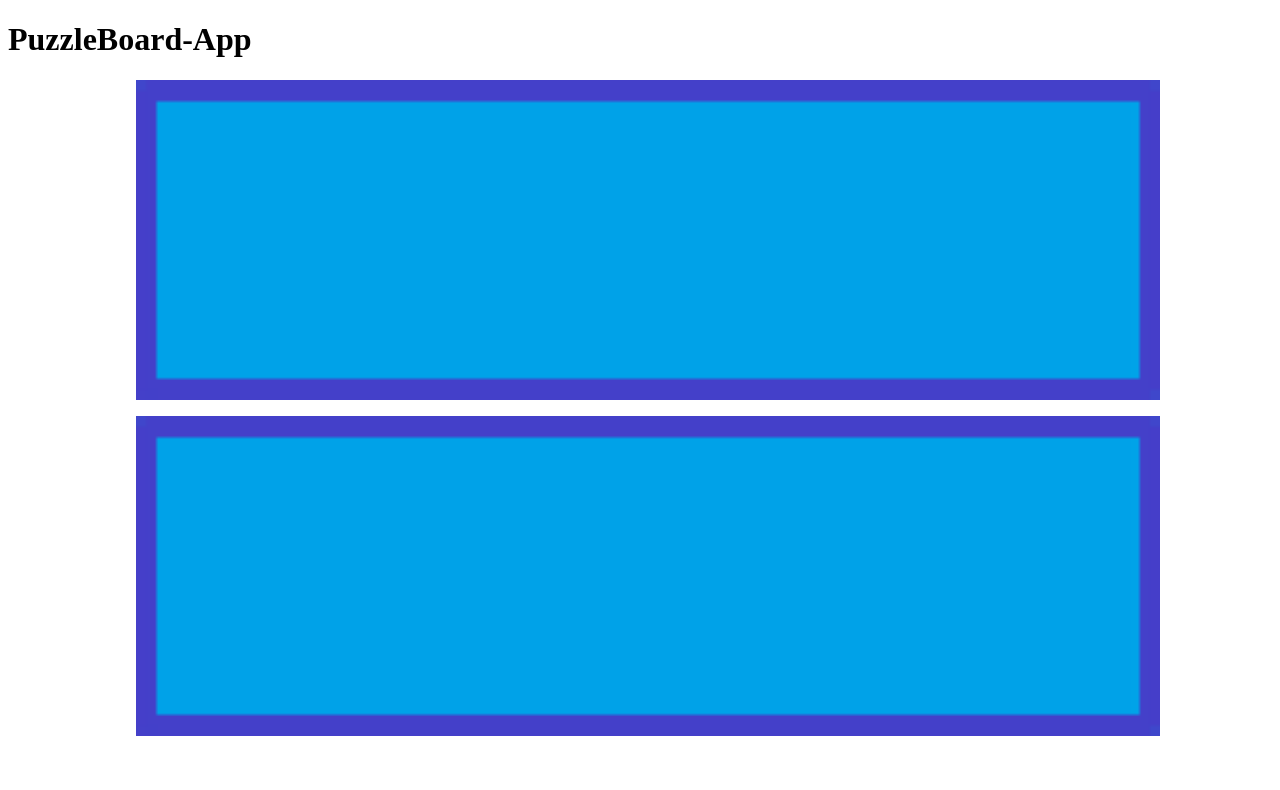
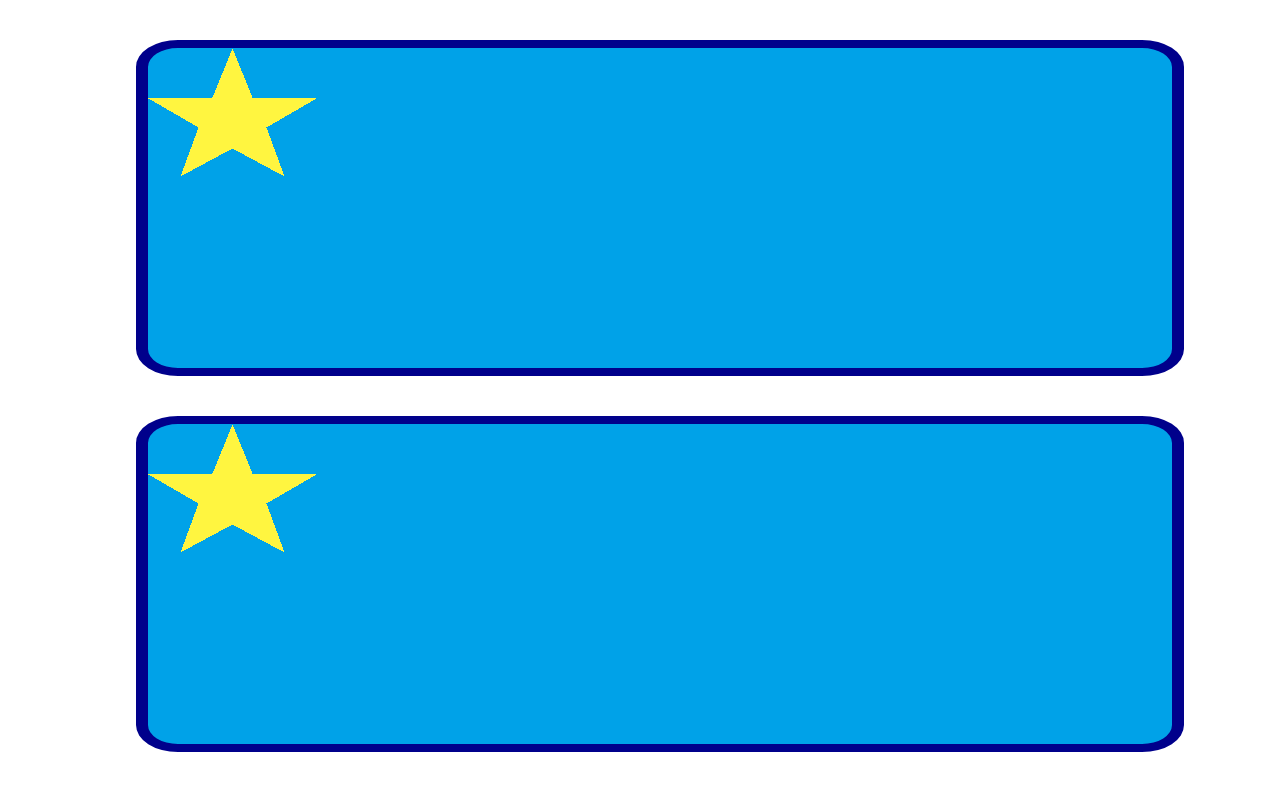
Before and after one commit to lwarnock/PuzzleBoard, an Angular app in the folder PuzzleBoard-App/: page / in a window 1280 px wide. Shown: the top 790 px of the page. Built offline with nearby package versions, Linux system fonts and the light colour scheme.

Commit message:
Built a basic Item list in each PuzzleBoard. So far, this doesn't do much. I'm needing to connect the Item objects to the Item list inside the PuzzleBoard, but for now each PuzzleBoard is a list group

```diff
--- a/PuzzleBoard-App/src/app/app.component.html
+++ b/PuzzleBoard-App/src/app/app.component.html
@@ -1,4 +1,5 @@
-<h1>{{title}}</h1>
-<app-puzzle-board></app-puzzle-board>
-<app-puzzle-board></app-puzzle-board>
+<section cdkDropListGroup>
+    <app-puzzle-board></app-puzzle-board>
+    <app-puzzle-board></app-puzzle-board>
+</section>
 <router-outlet></router-outlet>
--- a/PuzzleBoard-App/src/app/item/item.component.css
+++ b/PuzzleBoard-App/src/app/item/item.component.css
@@ -1,5 +1,9 @@
 .Item {
-    background-image: url("../../assets/Item.png");
+    /* Size metrics - Will need media queries to generate as square elements to avoid stretching images*/
+    height: 2vh;
+    width: 2vw;
+
+    /* Background image settings */
     background-repeat: no-repeat;
     background-size: cover;
 }
--- a/PuzzleBoard-App/src/app/item/item.component.html
+++ b/PuzzleBoard-App/src/app/item/item.component.html
@@ -1 +1 @@
-<!-- <p>item works!</p> -->
+<img src="../../assets/Item.png" class="image" alt=""/>
--- a/PuzzleBoard-App/src/app/puzzle-board/puzzle-board.component.css
+++ b/PuzzleBoard-App/src/app/puzzle-board/puzzle-board.component.css
@@ -1,14 +1,28 @@
 .puzzleBoard {
-    /* background-image: url("../../assets/Board.png");
-    background-repeat: no-repeat; */
-    background-size: cover;
+    /* Size metrics */
     height: 40vh;
     width: 80vw;
-    margin: 2vh 10vw;
-    z-index: 0;
+    margin: 5vh 10vw;
+
+    /* Border Radius section */
+    border-top-left-radius: 4% 8%;
+    border-top-right-radius: 4% 8%;
+    border-bottom-left-radius: 4% 8%;
+    border-bottom-right-radius: 4% 8%;
+
+    /* Border Management - Likely going to contain media queries */
+    border: solid darkblue;
+    border-top-width: 1vh;
+    border-bottom-width: 1vh;
+    border-left-width: 1vw;
+    border-right-width: 1vw;
+
+    /* Background image settings */
+    overflow: hidden;
+    background-image: url("../../assets/Board.png");
+    background-size: cover;
 }
 
-.image {
-    height: 100%;
-    width: 100%;
+.dragElement {
+    position: absolute;
 }
--- a/PuzzleBoard-App/src/app/puzzle-board/puzzle-board.component.html
+++ b/PuzzleBoard-App/src/app/puzzle-board/puzzle-board.component.html
@@ -1,3 +1,7 @@
-<div class=puzzleBoard cdkDrag>
-    <img src="../../assets/Board.png" class="image" alt="" />
+<div
+    cdkDropList
+    #itemList = "cdkDropList"
+    class=puzzleBoard
+    cdkDropListDropped="drop($event)" >
+    <div cdkDrag><app-item></app-item></div>
 </div>
--- a/PuzzleBoard-App/src/app/puzzle-board/puzzle-board.component.ts
+++ b/PuzzleBoard-App/src/app/puzzle-board/puzzle-board.component.ts
@@ -1,5 +1,6 @@
 import { Component, OnInit } from '@angular/core';
-import { CdkDragDrop } from '@angular/cdk/drag-drop';
+import { CdkDragDrop, moveItemInArray, transferArrayItem } from '@angular/cdk/drag-drop';
+import { ItemComponent } from '../item/item.component';
 
 @Component({
   selector: 'app-puzzle-board',
@@ -14,9 +15,28 @@ import { CdkDragDrop } from '@angular/cdk/drag-drop';
  */
 export class PuzzleBoardComponent implements OnInit {
 
+  private items: ItemComponent[] = [
+    new ItemComponent(),
+    new ItemComponent(),
+    new ItemComponent(),
+  ]
+
   constructor() { }
 
   ngOnInit(): void {
   }
 
+  drop(event: CdkDragDrop<string[]>) {
+    if (event.previousContainer === event.container)
+    {
+      moveItemInArray(event.container.data, event.previousIndex, event.currentIndex);
+    }
+    else
+    {
+      transferArrayItem(event.previousContainer.data,
+                        event.container.data,
+                        event.previousIndex,
+                        event.currentIndex);
+    }
+  }
 }
```
Also changed, not shown: PuzzleBoard-App/src/assets/Board.png.
